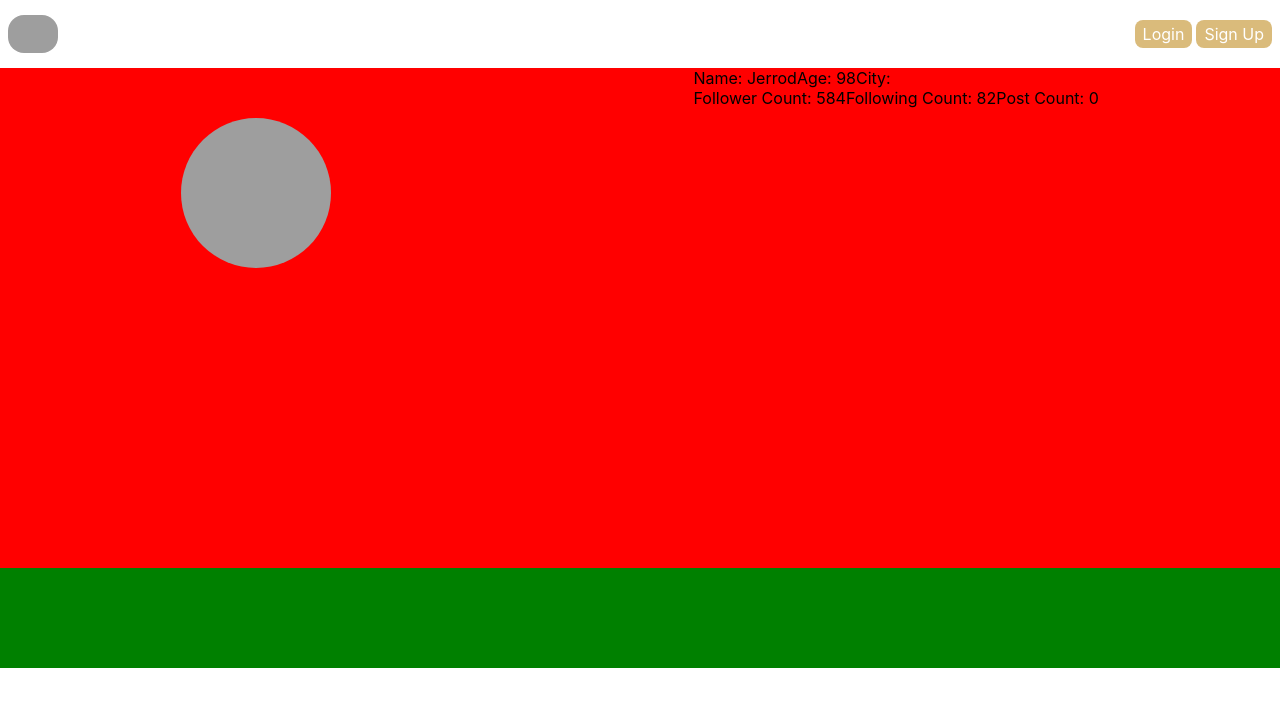
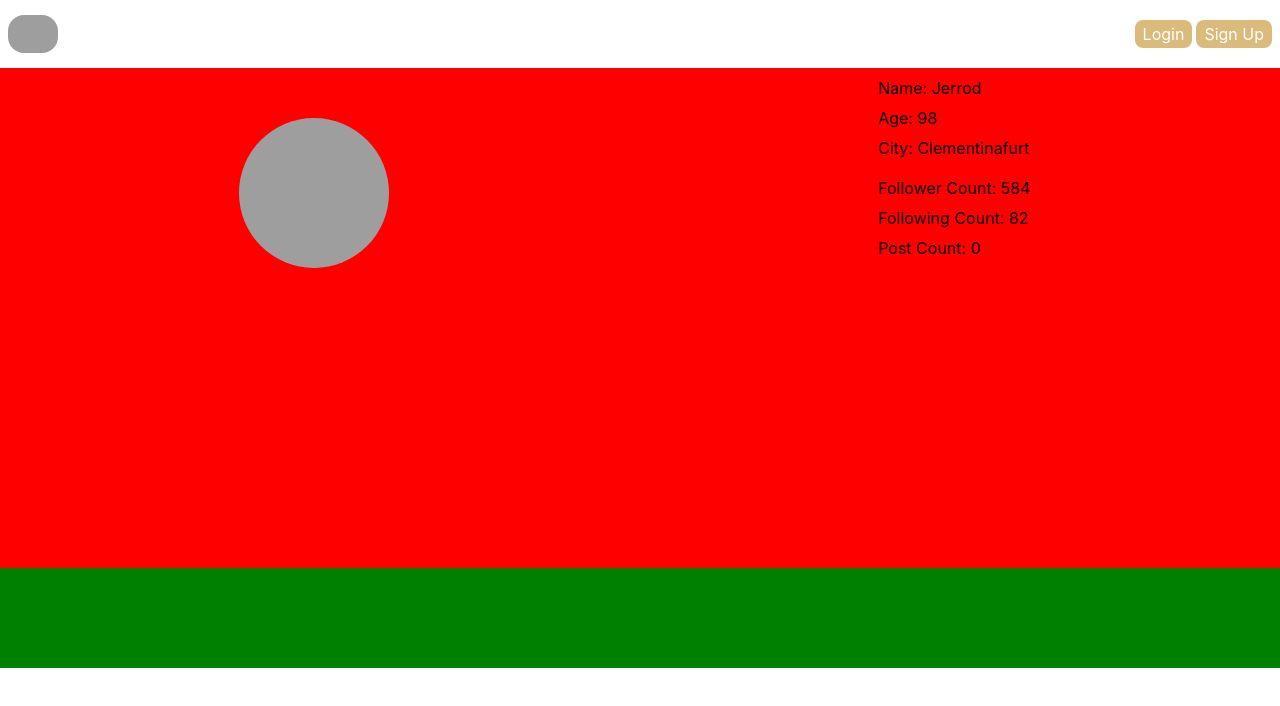
Before and after one commit to ElvisTechstarter/my-app-main, a React (Create React App) app: page / in a window 1280 px wide. Shown: the top 706 px of the page. Built offline with nearby package versions, Linux system fonts and the light colour scheme; grey boxes are pictures that could not be loaded.

Commit message:
updated syntax

```diff
--- a/src/components/layout/content/userinfo/UserInfo.js
+++ b/src/components/layout/content/userinfo/UserInfo.js
@@ -1,17 +1,30 @@
+import styles from "./UserInfo.module.css";
 import DatabaseResponse from "../../../common/props/DatabaseResponse";
 
 function UserInfo() {
   return (
     <div>
-      <div>
-        Name: {DatabaseResponse.profile.name}
-        Age: {DatabaseResponse.profile.age}
-        City: {DatabaseResponse.profile.address}
+      <div className={styles.info}>
+        <div style={{ padding: "5px" }}>
+          Name: {DatabaseResponse.profile.name}
+        </div>
+        <div style={{ padding: "5px" }}>
+          Age: {DatabaseResponse.profile.age}
+        </div>
+        <div style={{ padding: "5px" }}>
+          City: {DatabaseResponse.profile.adress}
+        </div>
       </div>
-      <div>
-        Follower Count: {DatabaseResponse.profile.followerCount}
-        Following Count: {DatabaseResponse.profile.followingCount}
-        Post Count: {DatabaseResponse.profile.postCount}
+      <div className={styles.statisctics}>
+        <div style={{ padding: "5px" }}>
+          Follower Count: {DatabaseResponse.profile.followerCount}
+        </div>
+        <div style={{ padding: "5px" }}>
+          Following Count: {DatabaseResponse.profile.followingCount}
+        </div>
+        <div style={{ padding: "5px" }}>
+          Post Count: {DatabaseResponse.profile.postCount}
+        </div>
       </div>
     </div>
   );
--- a/src/components/layout/content/userinfo/UserInfo.module.css
+++ b/src/components/layout/content/userinfo/UserInfo.module.css
@@ -1,4 +1,7 @@
-.mainContainer {
-  margin-top: 100px;
-  justify-content: space-between;
+.info {
+  padding: 5px;
 }
+
+.statisctics {
+  padding: 5px;
+}
```
